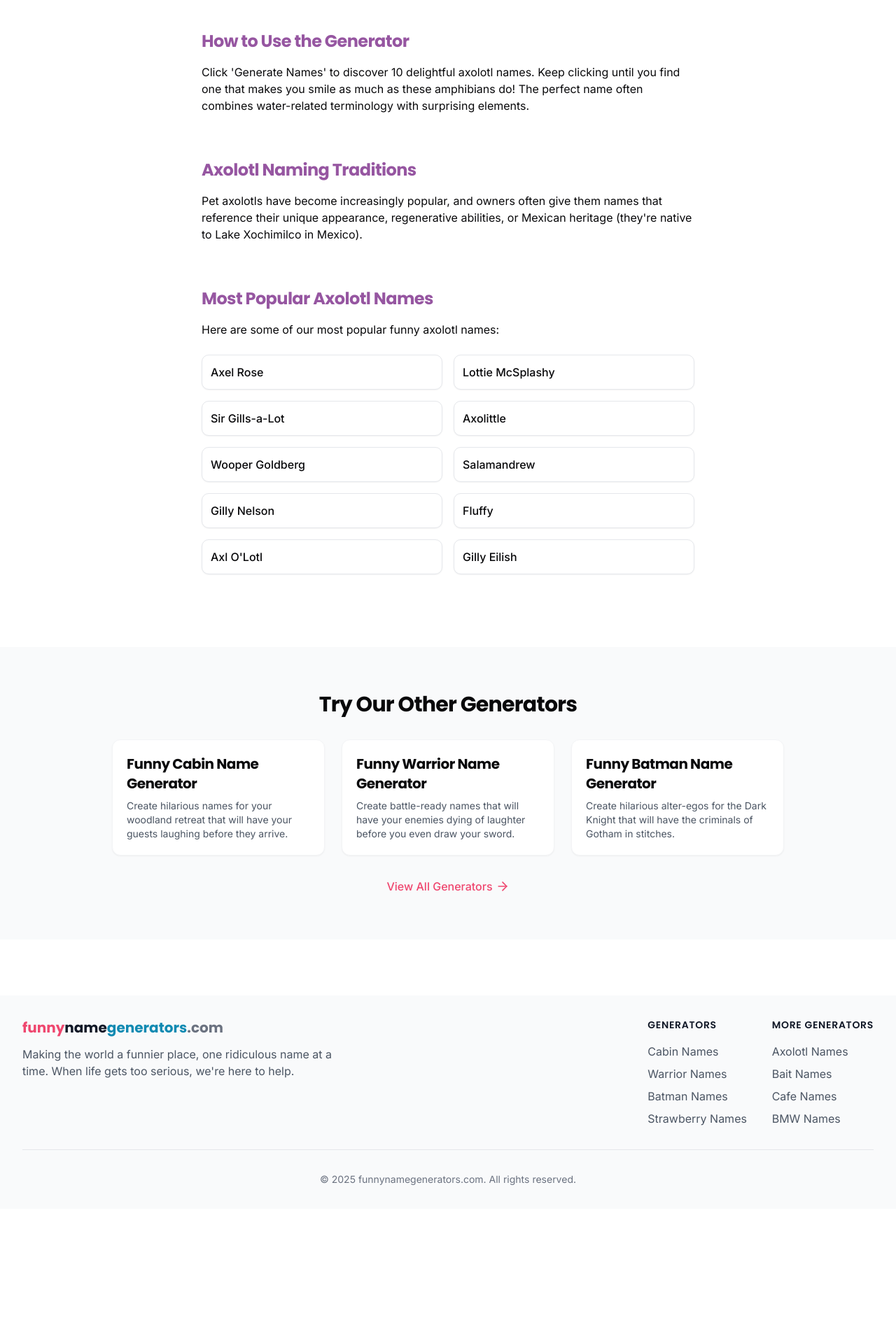
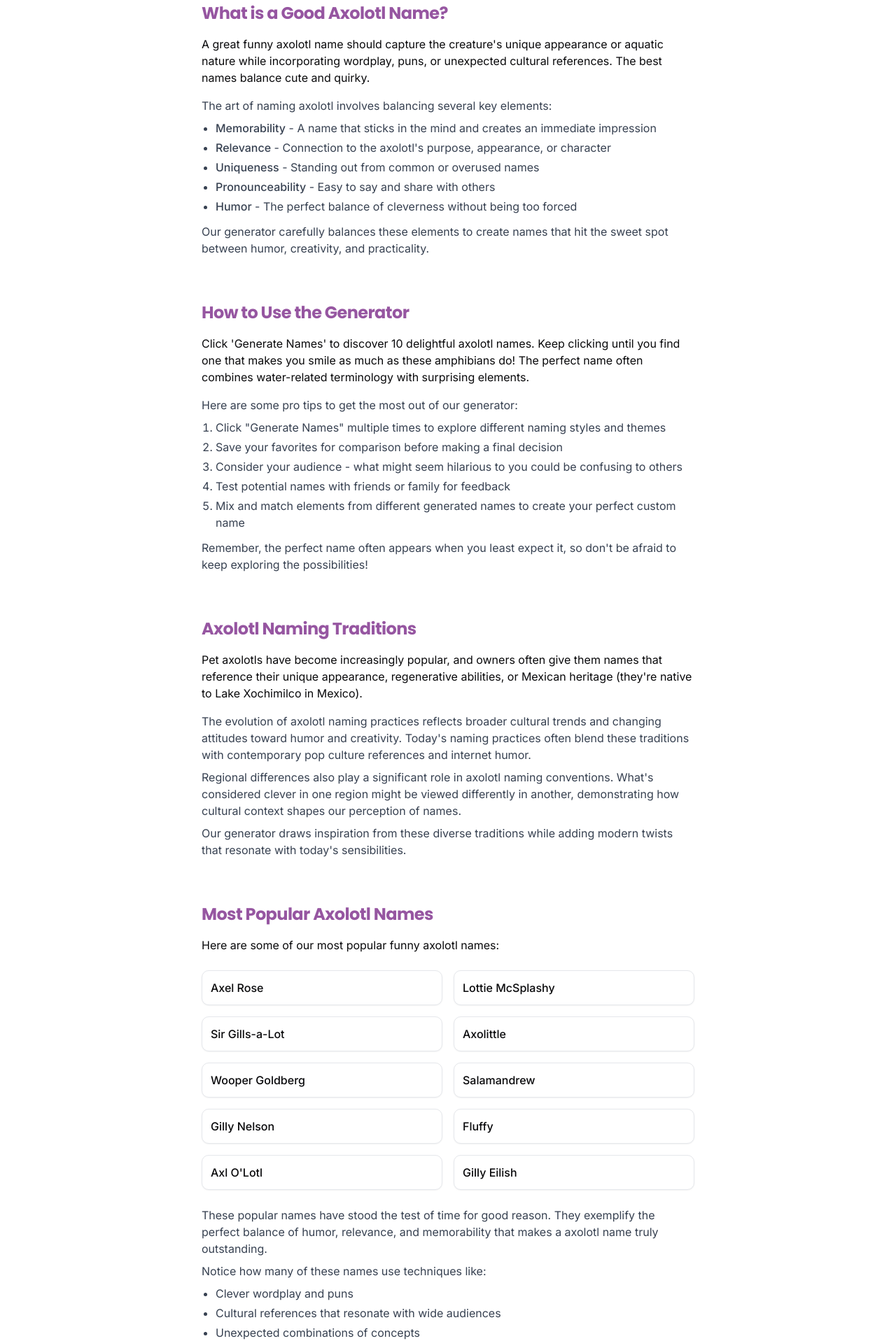
Before and after one commit to Zeetox12345/funnynamegenerators, a React (Vite) app: page /generator/axolotl in a window 1280 px wide. Shown: the part 880-2797 px from the top of the page at 70% size. Before the commit the page ends 2608 px from the top, so only its background shows below. Built offline with nearby package versions, Linux system fonts and the light colour scheme.

Commit message:
Add SEO text to generator pages
Added SEO text under each H2 on the name generator pages to improve search engine optimization.  The text is intended to be amazing and useful for each specific generator.

```diff
--- a/src/pages/Generator.tsx
+++ b/src/pages/Generator.tsx
@@ -84,6 +84,10 @@ const Generator = () => {
               accentColor={generator.color}
             >
               <p className="text-lg">{generator.article.intro}</p>
+              <div className="mt-4 text-gray-700">
+                <p>Our {generator.title.toLowerCase()} was designed with both fun and functionality in mind. It draws inspiration from popular culture, linguistics, and the unique characteristics of {generator.title.split(' ')[1].toLowerCase()} naming conventions to create names that are both entertaining and practical.</p>
+                <p className="mt-2">Whether you're looking for inspiration, entertainment, or a practical solution to your naming needs, our generator offers endless possibilities with just a click.</p>
+              </div>
             </ContentSection>
 
             <ContentSection
@@ -91,6 +95,17 @@ const Generator = () => {
               accentColor={generator.color}
             >
               <p>{generator.article.whatIsGood}</p>
+              <div className="mt-4 text-gray-700">
+                <p>The art of naming {generator.title.split(' ')[1].toLowerCase()} involves balancing several key elements:</p>
+                <ul className="list-disc pl-5 mt-2 space-y-1">
+                  <li><span className="font-medium">Memorability</span> - A name that sticks in the mind and creates an immediate impression</li>
+                  <li><span className="font-medium">Relevance</span> - Connection to the {generator.title.split(' ')[1].toLowerCase()}'s purpose, appearance, or character</li>
+                  <li><span className="font-medium">Uniqueness</span> - Standing out from common or overused names</li>
+                  <li><span className="font-medium">Pronounceability</span> - Easy to say and share with others</li>
+                  <li><span className="font-medium">Humor</span> - The perfect balance of cleverness without being too forced</li>
+                </ul>
+                <p className="mt-3">Our generator carefully balances these elements to create names that hit the sweet spot between humor, creativity, and practicality.</p>
+              </div>
             </ContentSection>
 
             <ContentSection
@@ -98,6 +113,17 @@ const Generator = () => {
               accentColor={generator.color}
             >
               <p>{generator.article.howToUse}</p>
+              <div className="mt-4 text-gray-700">
+                <p>Here are some pro tips to get the most out of our generator:</p>
+                <ol className="list-decimal pl-5 mt-2 space-y-1">
+                  <li>Click "Generate Names" multiple times to explore different naming styles and themes</li>
+                  <li>Save your favorites for comparison before making a final decision</li>
+                  <li>Consider your audience - what might seem hilarious to you could be confusing to others</li>
+                  <li>Test potential names with friends or family for feedback</li>
+                  <li>Mix and match elements from different generated names to create your perfect custom name</li>
+                </ol>
+                <p className="mt-3">Remember, the perfect name often appears when you least expect it, so don't be afraid to keep exploring the possibilities!</p>
+              </div>
             </ContentSection>
 
             <ContentSection
@@ -105,6 +131,11 @@ const Generator = () => {
               accentColor={generator.color}
             >
               <p>{generator.article.traditions}</p>
+              <div className="mt-4 text-gray-700">
+                <p>The evolution of {generator.title.split(' ')[1].toLowerCase()} naming practices reflects broader cultural trends and changing attitudes toward humor and creativity. Today's naming practices often blend these traditions with contemporary pop culture references and internet humor.</p>
+                <p className="mt-2">Regional differences also play a significant role in {generator.title.split(' ')[1].toLowerCase()} naming conventions. What's considered clever in one region might be viewed differently in another, demonstrating how cultural context shapes our perception of names.</p>
+                <p className="mt-2">Our generator draws inspiration from these diverse traditions while adding modern twists that resonate with today's sensibilities.</p>
+              </div>
             </ContentSection>
 
             <ContentSection
@@ -122,6 +153,19 @@ const Generator = () => {
                     <span className="font-medium">{name}</span>
                   </div>
                 ))}
+              </div>
+
+              <div className="mt-4 text-gray-700">
+                <p>These popular names have stood the test of time for good reason. They exemplify the perfect balance of humor, relevance, and memorability that makes a {generator.title.split(' ')[1].toLowerCase()} name truly outstanding.</p>
+                <p className="mt-2">Notice how many of these names use techniques like:</p>
+                <ul className="list-disc pl-5 mt-2 space-y-1">
+                  <li>Clever wordplay and puns</li>
+                  <li>Cultural references that resonate with wide audiences</li>
+                  <li>Unexpected combinations of concepts</li>
+                  <li>Alliteration and rhythmic patterns that make them satisfying to say</li>
+                </ul>
+                <p className="mt-3">Use these popular examples as inspiration, but don't be afraid to forge your own path. The best names often come from thinking outside the box and bringing your unique perspective to the naming process.</p>
+                <p className="mt-3">Our generator creates endless variations that build on these proven formulas while introducing fresh elements to keep your names original and engaging.</p>
               </div>
             </ContentSection>
           </div>
```
